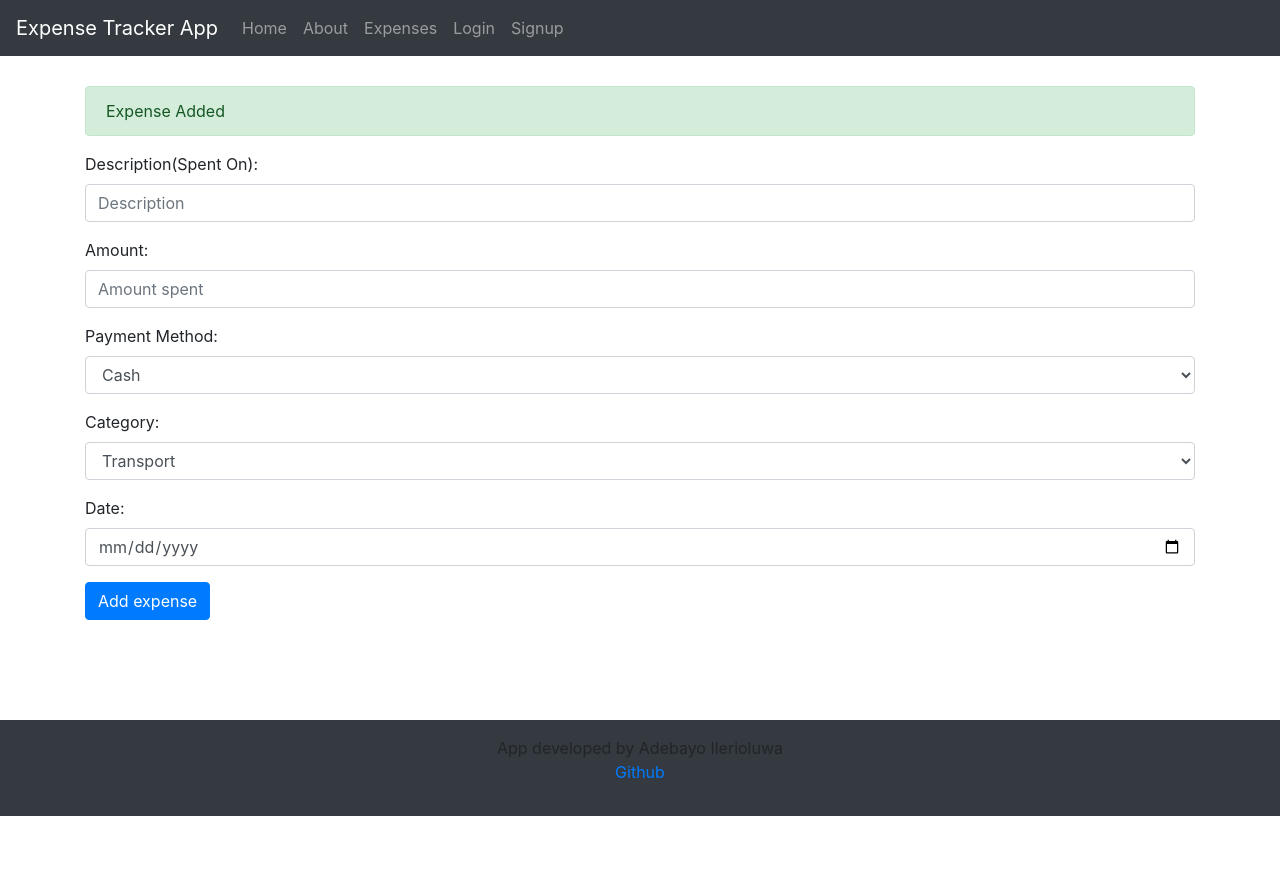
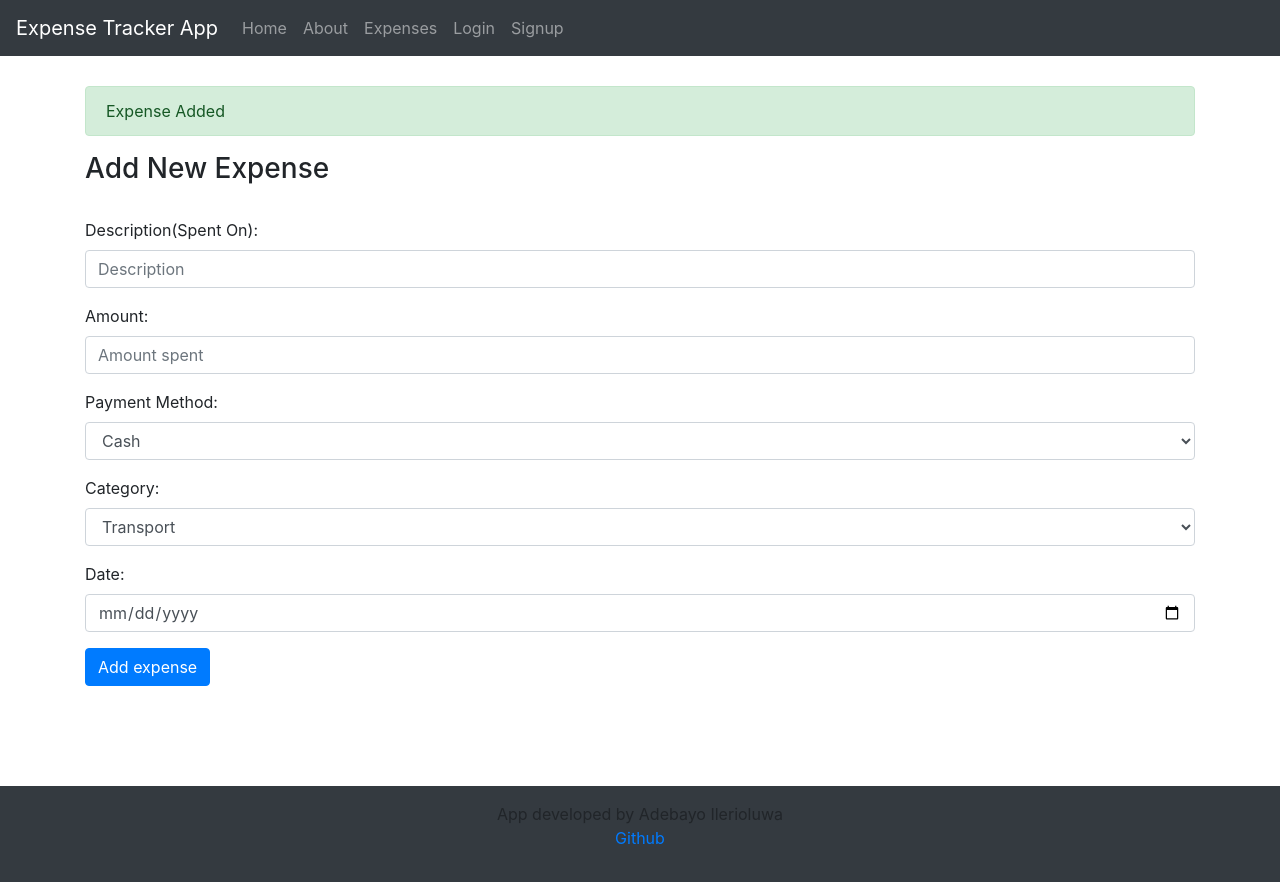
Before and after one commit to adebayoileri/Expense-tracker-App, a React (Create React App) app: page /create in a window 1280 px wide. Before the commit the page ends 816 px from the top, so only its background shows below. Built offline with nearby package versions, Linux system fonts and the light colour scheme; the HTML template or start-up script is replaced by a standard one.

Commit message:
UI update
Create expense tittle added

```diff
--- a/src/components/Createexpense.js
+++ b/src/components/Createexpense.js
@@ -44,6 +44,8 @@ export class createexpense extends Component {
         return (
     <div className="container mt-60">
     <div className="alert alert-success" role="alert"> Expense Added </div>
+    <h3 className="text-left mt-40">Add New Expense</h3>
+    <br></br>
     <form>
     <div className="form-group">
     <label for="description">Description(Spent On):</label>
```
